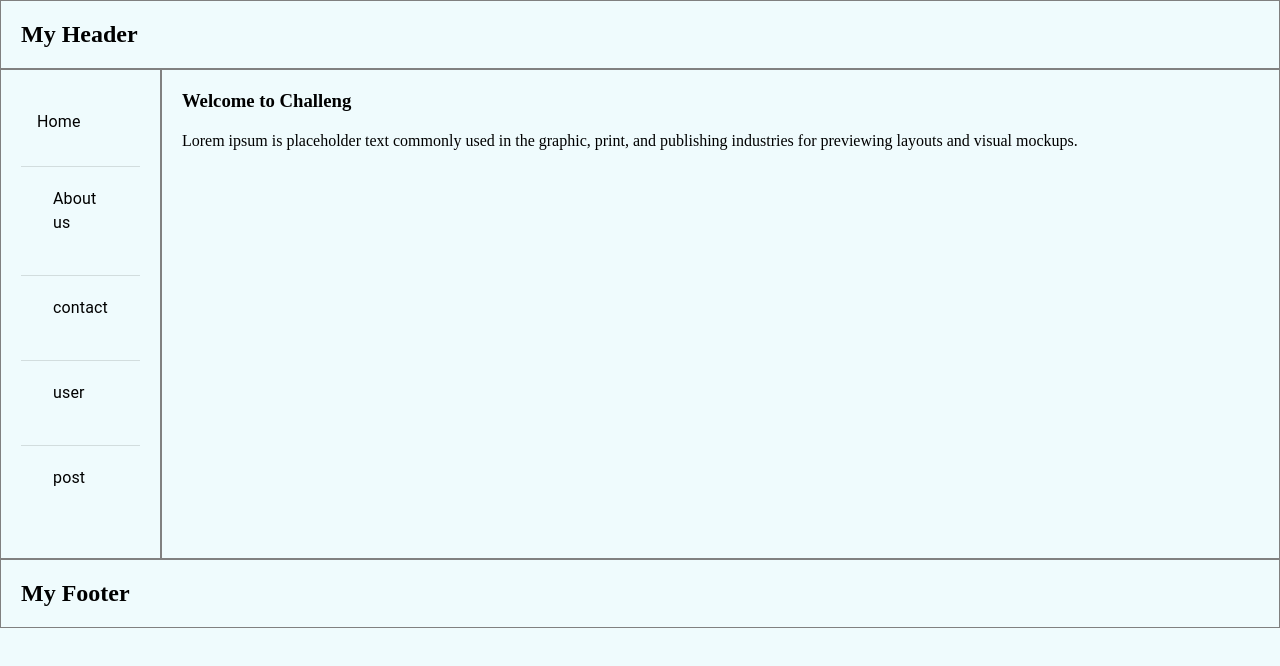
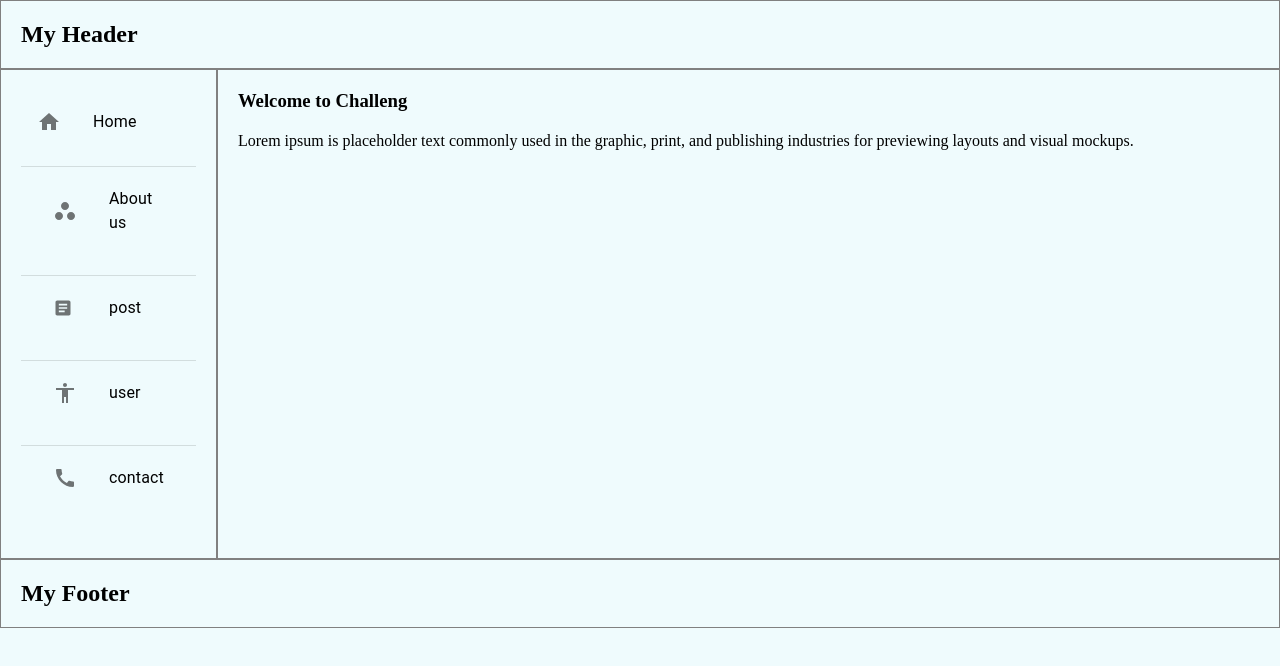
Before and after one commit to maryamrustaei/challenge, a Next.js app: page / in a window 1280 px wide. Shown: the top 666 px of the page. Built offline with nearby package versions, Linux system fonts and the light colour scheme.

Commit message:
add icon in menu

```diff
--- a/components/Menu.js
+++ b/components/Menu.js
@@ -6,9 +6,12 @@ import ListItemButton from '@mui/material/ListItemButton';
 import ListItemIcon from '@mui/material/ListItemIcon';
 import ListItemText from '@mui/material/ListItemText';
 import Divider from '@mui/material/Divider';
+import SvgIcon, { SvgIconProps } from '@mui/material/SvgIcon';
 
-// import InboxIcon from '@mui/icons-material/Inbox';
-// import DraftsIcon from '@mui/icons-material/Drafts';
+import ArticleIcon from '@mui/icons-material/Article';
+import CallIcon from '@mui/icons-material/Call';
+import AccessibilityIcon from '@mui/icons-material/Accessibility';
+import WorkspacesIcon from '@mui/icons-material/Workspaces';
 
 export default function Menu () {
   return (
@@ -19,11 +22,17 @@ export default function Menu () {
 
           <ListItemButton href='/'>
 
+     <ListItemIcon>     <SvgIcon>
+      <path d="M10 20v-6h4v6h5v-8h3L12 3 2 12h3v8z" />
+    </SvgIcon>
+    </ListItemIcon>
                       <ListItemText primary="Home" >
               {/* <Link href='/'>
                 <a>Home</a>
               </Link> */}
+
               Home
+
                      </ListItemText>
 
           </ListItemButton>
@@ -32,7 +41,8 @@ export default function Menu () {
 
         <ListItem >
           <ListItemButton href='/about'>
-
+          <ListItemIcon>     <WorkspacesIcon/>
+    </ListItemIcon>
             <ListItemText primary="About us" >
             {/* <Link href='/about'> */}
           About us
@@ -41,22 +51,24 @@ export default function Menu () {
           </ListItemButton>
         </ListItem>
         <Divider />
+        <ListItem >
+          <ListItemButton href='/post'>
+          <ListItemIcon>
+                <ArticleIcon fontSize='small'/>
+                </ListItemIcon>
+            <ListItemText primary="post" >
 
-        <ListItem >
-          <ListItemButton href='/contact'>
-
-            <ListItemText primary="contact" >
-            {/* <Link href='/about'> */}
-            Contact us
-        {/* </Link> */}
+            post
             </ListItemText>
           </ListItemButton>
         </ListItem>
+
+
         <Divider />
 
         <ListItem >
           <ListItemButton href='/user'>
-
+          <ListItemIcon><AccessibilityIcon/></ListItemIcon>
             <ListItemText primary="user" >
             {/* <Link href='/about'> */}
             user
@@ -65,17 +77,20 @@ export default function Menu () {
           </ListItemButton>
         </ListItem>
         <Divider />
-
         <ListItem >
-          <ListItemButton href='/post'>
-
-            <ListItemText primary="post" >
+          <ListItemButton href='/contact'>
+          <ListItemIcon>
+            <CallIcon/>
+          </ListItemIcon>
+            <ListItemText primary="contact" >
             {/* <Link href='/about'> */}
-            post
+            Contact us
         {/* </Link> */}
             </ListItemText>
           </ListItemButton>
         </ListItem>
+
+
       </List>
     </nav>
 
```
